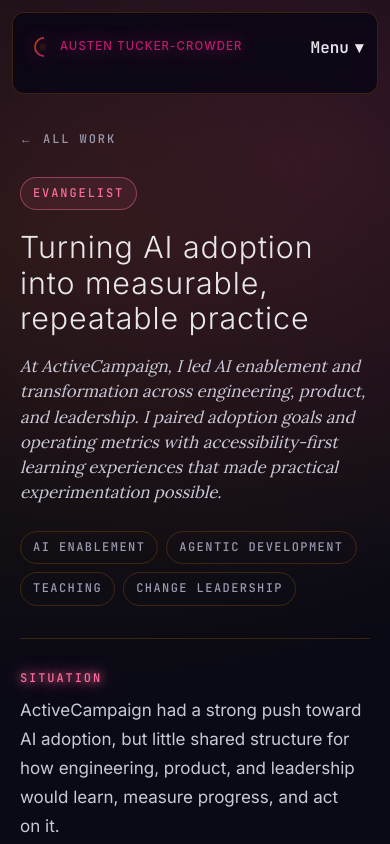
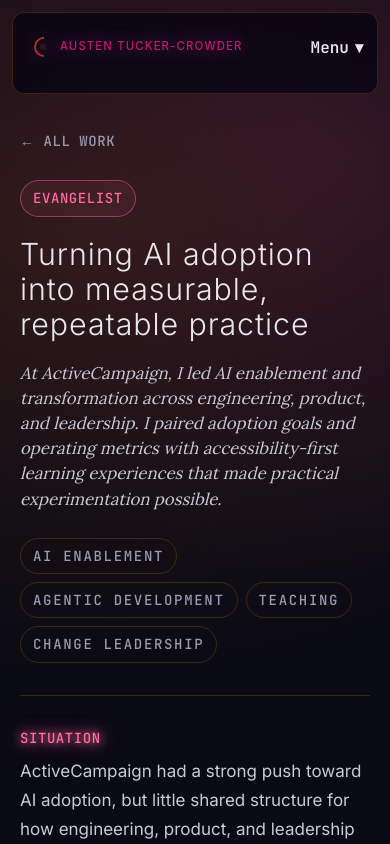
Before and after one commit to Arcadesys/work-thearcades-me, a Next.js app: page /work/ai-enablement in a window 390 px wide. Shown: the top 844 px of the page. Built offline with nearby package versions, Linux system fonts and the light colour scheme.

Commit message:
Refine responsive portfolio navigation

```diff
--- a/app/globals.css
+++ b/app/globals.css
@@ -79,8 +79,8 @@
   /* Type
      NOTE: the design specifies 10px for these mono micro-labels. Raised to
      12px for low-vision legibility — change this one value to go back. */
-  --label-size: 0.75rem;
-  --label-tracking: 0.16em;
+  --label-size: 0.875rem;
+  --label-tracking: 0.04em;
 
   /* Rhythm */
   --shell: 1160px;
@@ -471,7 +471,7 @@ textarea::placeholder {
 }
 
 .header-wrap {
-  position: relative;
+  position: sticky;
   z-index: 40;
   padding: 12px clamp(12px, 3vw, 28px) 0;
 }
@@ -564,12 +564,16 @@ textarea::placeholder {
   margin: 10px auto 2px;
 }
 
-@media (min-width: 901px) {
+@media (min-width: 1200px) {
   .site-header { grid-template-columns: auto minmax(0, 1fr) auto; }
   .desktop-navigation { display: block; min-width: 0; }
-  .desktop-navigation .site-nav { justify-content: flex-end; gap: clamp(12px, 1.8vw, 22px); }
+  .desktop-navigation .site-nav { justify-content: flex-end; gap: 8px; flex-wrap: nowrap; }
   .desktop-theme { display: block; }
   .mobile-navigation { display: none; }
+}
+
+@media (max-width: 1199px) {
+  .header-wrap { position: relative; }
 }
 
 .site-nav a[aria-current="page"] {
@@ -698,7 +702,7 @@ textarea::placeholder {
 
 .site-nav a:hover {
   color: var(--pink);
-  text-shadow: var(--glow-pink-sm);
+  text-shadow: none;
 }
 
 .site-nav .nav-cta {
@@ -788,6 +792,10 @@ textarea::placeholder {
   align-items: start;
 }
 
+.hero-grid > :only-child {
+  max-width: 52rem;
+}
+
 .hero-eyebrow {
   margin-bottom: 26px;
 }
@@ -964,6 +972,10 @@ textarea::placeholder {
   grid-template-columns: repeat(auto-fit, minmax(min(100%, 320px), 1fr));
   align-items: start;
   box-shadow: 0 0 30px rgb(var(--pink-rgb) / calc(0.16 * var(--bloom)));
+}
+
+.case-featured:not(:has(.case-figure)) {
+  grid-template-columns: minmax(0, 1fr);
 }
 
 .case-split {
@@ -1618,7 +1630,7 @@ textarea::placeholder {
 /* Subscribe */
 
 .subscribe {
-  scroll-margin-top: max(2rem, var(--header-clearance));
+  scroll-margin-top: 16px;
   max-width: 820px;
   margin-inline: auto;
   background: var(--surface);
@@ -1632,7 +1644,12 @@ textarea::placeholder {
   margin-top: clamp(40px, 6vw, 64px);
 }
 
-.section[id], .case-page [id] { scroll-margin-top: max(2rem, var(--header-clearance)); }
+main [id] { scroll-margin-top: 16px; }
+
+@media (min-width: 1200px) {
+  .subscribe,
+  main [id] { scroll-margin-top: max(2rem, var(--header-clearance)); }
+}
 
 .case-links { display: flex; flex-wrap: wrap; gap: 12px; margin-top: 20px; }
 .case-links a { display: inline-flex; align-items: center; min-height: 48px; padding: 8px 14px; border: 1px solid var(--line); border-radius: var(--radius-sm); color: var(--text); font-size: 1rem; text-decoration: underline; text-underline-offset: 4px; }
--- a/components/site-header.tsx
+++ b/components/site-header.tsx
@@ -11,6 +11,7 @@ const links = [
   ['About', '/#about'],
   ['Blog', '/blog'],
   ['Contact', '/#contact'],
+  ['Build notes', '/#subscribe'],
   ['Résumé', '/resume'],
 ] as const;
 
@@ -45,9 +46,13 @@ export function SiteHeader({ home = false, current }: SiteHeaderProps) {
   }
 
   function navigation(label: string) {
+    const destinations = links.map(([text, destination]) =>
+      current === '/work-with-me' && text === 'Blog' ? ['Notes', '/#notes'] : [text, destination],
+    );
+
     return (
       <nav className="site-nav" aria-label={label}>
-        {links.map(([text, destination]) => (
+        {destinations.map(([text, destination]) => (
           <a key={text} href={href(destination)} aria-current={current === destination ? 'page' : undefined}>
             {text}
           </a>
```
